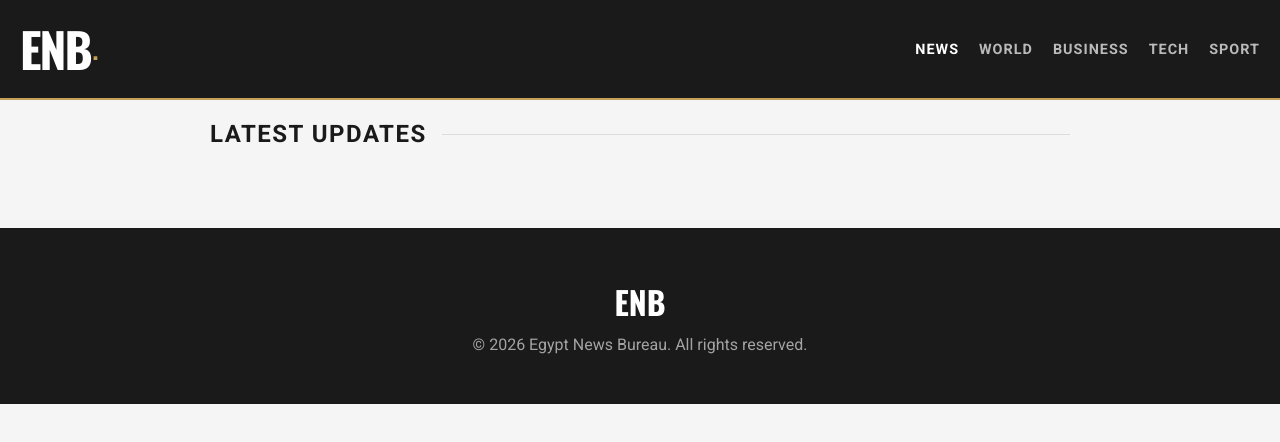
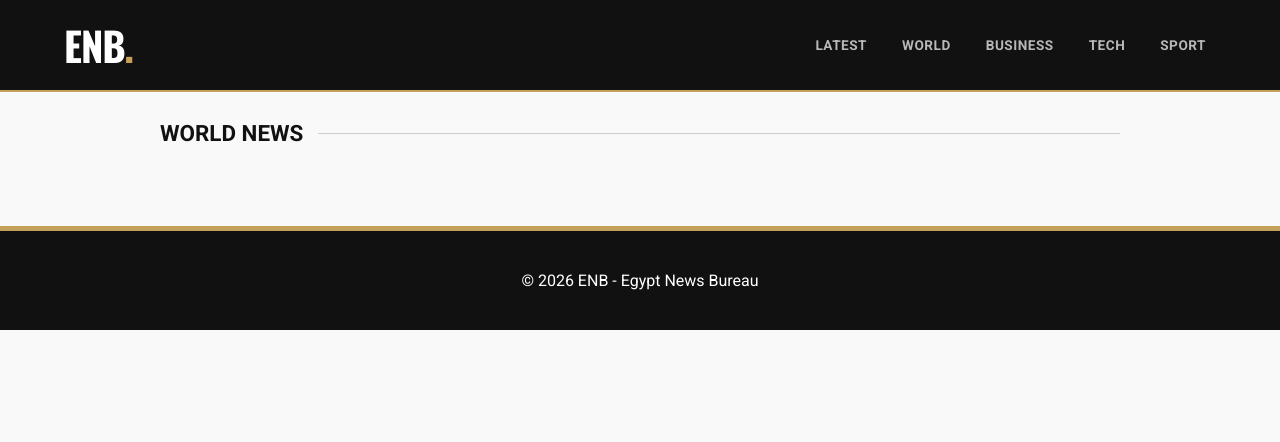
Before and after one commit to NabdElsagha/monawaat-today, a plain HTML site: page index.html in a window 1280 px wide. Both pictures are taken after a click on the link "WORLD". Drawn offline with nearby package versions, Linux system fonts and the light colour scheme.

Commit message:
Refactor HTML and CSS for improved layout and style

```diff
--- a/index.html
+++ b/index.html
@@ -1,158 +1,113 @@
 <!DOCTYPE html>
-<html lang="en" dir="ltr"> <head>
+<html lang="en" dir="ltr">
+<head>
     <meta charset="UTF-8">
     <meta name="viewport" content="width=device-width, initial-scale=1.0">
     <title>ENB - Egypt News Bureau</title>
     <link href="https://fonts.googleapis.com/css2?family=Oswald:wght@700&family=Roboto:wght@300;400;700&display=swap" rel="stylesheet">
     <style>
-        :root {
-            --black: #1a1a1a; /* أسود كربوني */
-            --white: #ffffff;
-            --gold: #c5a059;  /* ذهبي فخم (خفيف جداً) */
-            --bg: #f5f5f5;
-        }
+        :root { --black: #111; --white: #fff; --gold: #c5a059; --bg: #f9f9f9; }
         * { box-sizing: border-box; margin: 0; padding: 0; }
-        body { font-family: 'Roboto', sans-serif; background: var(--bg); color: #333; }
+        body { font-family: 'Roboto', sans-serif; background: var(--bg); color: #333; overflow-x: hidden; }
 
-        /* الهيدر الجديد (عصري ومسطح) */
         header {
-            background: var(--black);
-            color: var(--white);
-            padding: 25px 20px;
-            display: flex;
-            justify-content: space-between;
-            align-items: center;
-            border-bottom: 2px solid var(--gold);
-            position: fixed; /* هيدر مثبت */
-            width: 100%;
-            top: 0;
-            z-index: 2000;
+            background: var(--black); color: var(--white); padding: 15px 5%;
+            display: flex; justify-content: space-between; align-items: center;
+            border-bottom: 2px solid var(--gold); position: fixed; width: 100%; top: 0; z-index: 2000;
         }
 
-        /* براند ENB - قوي وصريح */
-        .brand {
-            font-family: 'Oswald', sans-serif;
-            font-size: 3rem;
-            letter-spacing: -2px;
-            color: var(--white);
-            display: flex;
-            align-items: center;
-            line-height: 1;
+        .brand { font-family: 'Oswald', sans-serif; font-size: 2.5rem; letter-spacing: -1px; color: var(--white); text-decoration: none; }
+        .brand span { color: var(--gold); }
+
+        nav { display: flex; gap: 15px; flex-wrap: wrap; justify-content: flex-end; }
+        nav a {
+            text-decoration: none; color: rgba(255,255,255,0.7);
+            font-weight: 700; text-transform: uppercase; font-size: 0.85rem;
+            letter-spacing: 0.5px; transition: 0.3s; padding: 5px 10px;
         }
-        .brand span { color: var(--gold); margin-left: 2px; font-size: 1.5rem; vertical-align: top; }
+        nav a:hover { color: var(--gold); }
 
-        /* الأقسام الإنجليزية */
-        nav { display: flex; gap: 20px; }
-        nav a {
-            text-decoration: none;
-            color: rgba(255,255,255,0.7);
-            font-weight: 700;
-            text-transform: uppercase;
-            font-size: 0.9rem;
-            letter-spacing: 1px;
-            transition: 0.3s;
-        }
-        nav a:hover, nav a.active { color: var(--white); }
+        .container { max-width: 1000px; margin: 120px auto 50px auto; padding: 0 20px; }
+        .grid-title { font-size: 1.4rem; color: var(--black); text-transform: uppercase; font-weight: 700; margin-bottom: 30px; display: flex; align-items: center; gap: 15px; }
+        .grid-title::after { content: ''; flex-grow: 1; height: 1px; background: #ccc; }
 
-        .container { max-width: 900px; margin: 120px auto 50px auto; padding: 0 20px; }
-        .grid-title {
-            font-size: 1.5rem;
-            color: var(--black);
-            text-transform: uppercase;
-            font-weight: 700;
-            letter-spacing: 1.5px;
-            margin-bottom: 40px;
-            display: flex;
-            align-items: center;
-            gap: 15px;
-        }
-        .grid-title::after { content: ''; flex-grow: 1; height: 1px; background: #ddd; }
-
-        /* المقالات باللغة العربية (كما هو مطلوب للجمهور المصري) */
-        #newsGrid { direction: rtl; font-family: 'Roboto', sans-serif; } /* تفعيل اتجاه اليمين للمقال */
+        #newsGrid { direction: rtl; display: flex; flex-direction: column; gap: 30px; }
 
         .article-card {
-            background: var(--white);
-            margin-bottom: 40px;
-            box-shadow: 0 5px 15px rgba(0,0,0,0.03);
-            transition: 0.3s;
-            overflow: hidden;
-            display: flex; /* كارت أفقي */
-            border: 1px solid #eee;
+            background: var(--white); display: flex; flex-direction: row;
+            box-shadow: 0 4px 15px rgba(0,0,0,0.05); border-radius: 4px; overflow: hidden; border: 1px solid #eee;
         }
-        .article-card:hover { transform: translateY(-3px); box-shadow: 0 10px 25px rgba(0,0,0,0.06); }
 
-        .card-img-wrap { width: 300px; height: 100%; position: relative; }
+        .card-img-wrap { width: 35%; min-width: 250px; position: relative; height: 250px; }
         .card-img { width: 100%; height: 100%; object-fit: cover; }
-        .category-badge { position: absolute; top: 10px; right: 10px; background: var(--black); color: var(--white); padding: 5px 12px; font-size: 0.7rem; text-transform: uppercase; font-weight: 700; }
+        .category-badge { position: absolute; top: 10px; left: 10px; background: var(--gold); color: var(--black); padding: 4px 10px; font-size: 0.7rem; font-weight: 900; text-transform: uppercase; }
 
-        .card-body { padding: 30px; width: calc(100% - 300px); text-align: right; }
-        .card-body h3 {
-            font-size: 1.6rem;
-            color: var(--black);
-            margin-bottom: 15px;
-            line-height: 1.3;
-            font-weight: 700;
+        .card-body { padding: 25px; width: 65%; display: flex; flex-direction: column; justify-content: center; }
+        .card-body h3 { font-size: 1.8rem; color: var(--black); margin-bottom: 12px; font-weight: 900; line-height: 1.2; }
+        .card-body p { line-height: 1.7; color: #444; font-size: 1.05rem; }
+
+        .full-article { display: none; margin-top: 15px; padding-top: 15px; border-top: 1px dashed #ddd; }
+        .read-btn {
+            background: var(--black); color: var(--white); text-align: center; padding: 12px;
+            margin-top: 15px; font-weight: 700; cursor: pointer; border: none; font-size: 0.9rem; width: fit-content; align-self: flex-start;
         }
-        .card-body p { line-height: 1.8; color: #555; font-size: 1rem; }
 
-        .full-article { display: none; margin-top: 20px; padding-top: 20px; border-top: 1px dashed #eee; color: #666; }
-        .read-btn {
-            display: block;
-            width: 100%;
-            background: var(--black);
-            color: var(--white) !important;
-            text-align: center;
-            padding: 15px;
-            margin-top: 20px;
-            font-weight: 700;
-            cursor: pointer;
-            border: none;
-            text-transform: uppercase;
-            font-size: 0.85rem;
-            letter-spacing: 1px;
+        footer { background: var(--black); color: var(--white); padding: 40px; text-align: center; border-top: 5px solid var(--gold); }
+
+        @media (max-width: 768px) {
+            .article-card { flex-direction: column; }
+            .card-img-wrap { width: 100%; height: 200px; }
+            .card-body { width: 100%; }
         }
-        .read-btn:hover { background: #333; }
-
-        footer { background: var(--black); color: rgba(255,255,255,0.6); padding: 50px; text-align: center; margin-top: 80px; }
-        footer h2 { color: var(--white); font-family: 'Oswald', sans-serif; font-size: 2rem; margin-bottom: 10px; }
     </style>
 </head>
 <body>
 
 <header>
-    <div class="brand">ENB<span>.</span></div>
-    <nav>
-        <a href="index.html" class="active">News</a>
-        <a href="#">World</a>
-        <a href="#">Business</a>
-        <a href="#">Tech</a>
-        <a href="#">Sport</a>
+    <a href="index.html" class="brand">ENB<span>.</span></a>
+    <nav id="mainNav">
+        <a href="#" onclick="filterNews('all')">Latest</a>
+        <a href="#" onclick="filterNews('World')">World</a>
+        <a href="#" onclick="filterNews('Business')">Business</a>
+        <a href="#" onclick="filterNews('Tech')">Tech</a>
+        <a href="#" onclick="filterNews('Sport')">Sport</a>
     </nav>
 </header>
 
 <div class="container">
-    <h2 class="grid-title">Latest Updates</h2>
+    <h2 class="grid-title" id="sectionTitle">Latest Updates</h2>
     <div id="newsGrid">
         </div>
 </div>
 
 <footer>
-    <h2>ENB</h2>
-    <p>© 2026 Egypt News Bureau. All rights reserved.</p>
+    <p>© 2026 ENB - Egypt News Bureau</p>
 </footer>
 
 <script>
-// وظيفة فتح المقال
 function toggleRead(btn) {
     const fullText = btn.previousElementSibling;
     if (fullText.style.display === "none" || fullText.style.display === "") {
         fullText.style.display = "block";
-        btn.innerText = "عرض أقل";
+        btn.innerText = "Show Less / عرض أقل";
     } else {
         fullText.style.display = "none";
-        btn.innerText = "إقرأ المزيد";
+        btn.innerText = "Read More / إقرأ المزيد";
     }
+}
+
+function filterNews(cat) {
+    const cards = document.querySelectorAll('.article-card');
+    const title = document.getElementById('sectionTitle');
+    title.innerText = cat === 'all' ? 'Latest Updates' : cat + ' News';
+
+    cards.forEach(card => {
+        if (cat === 'all' || card.getAttribute('data-category') === cat) {
+            card.style.display = 'flex';
+        } else {
+            card.style.display = 'none';
+        }
+    });
 }
 </script>
 </body>
```
